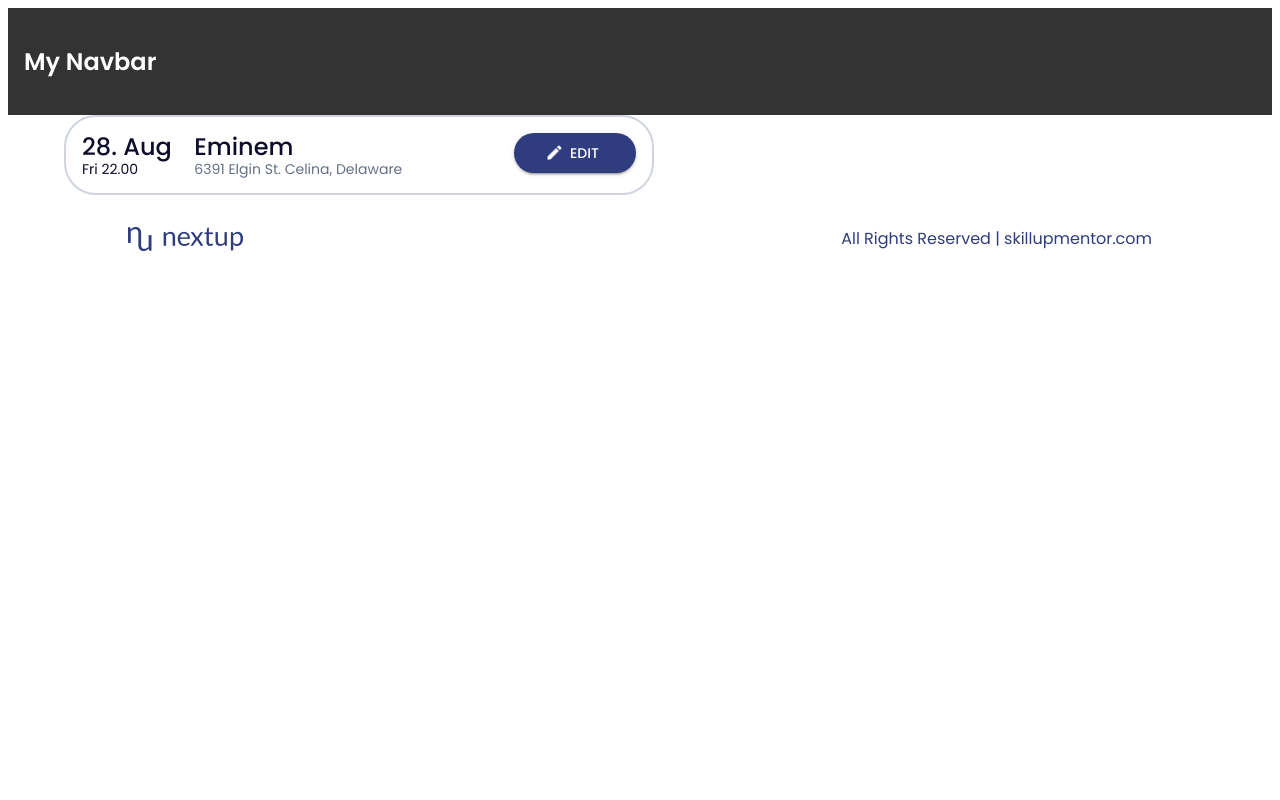
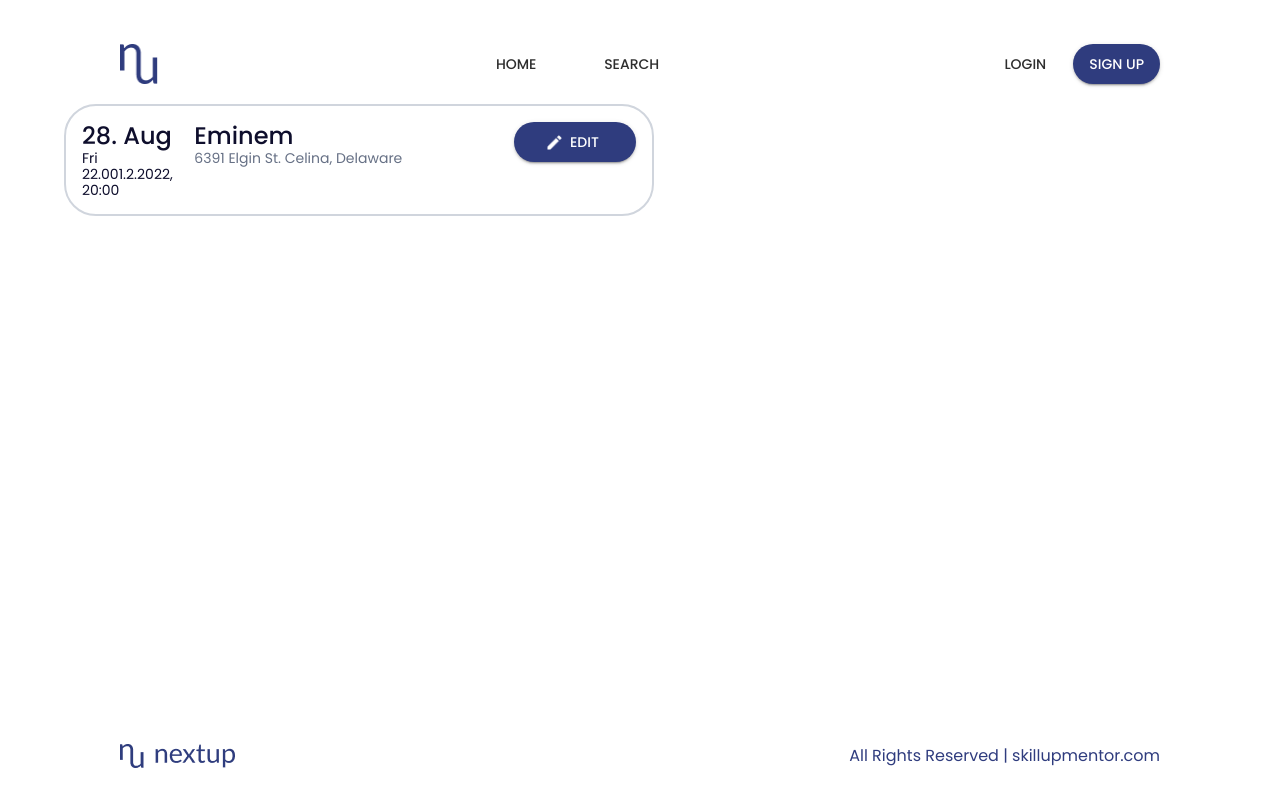
Before and after one commit to Jetrca92/nextup-frontend, a Next.js app: page / in a window 1280 px wide. Built offline with nearby package versions, Linux system fonts and the light colour scheme.

Commit message:
Complete navbar

```diff
--- a/src/app/layout.tsx
+++ b/src/app/layout.tsx
@@ -1,6 +1,6 @@
 import type { Metadata } from "next"
 import { Poppins } from 'next/font/google'
-import { Container, ThemeProvider } from "@mui/material"
+import { Box, Container, ThemeProvider } from "@mui/material"
 import theme from "@/theme/theme"
 import Navbar from "@/components/ui/Navbar"
 import Footer from "@/components/ui/Footer"
@@ -22,11 +22,13 @@
 }>) {
   return (
     <html lang="en">
-      <body className={poppins.className}>
+      <body className={poppins.className} style={{ margin: 0, padding: 0 }}>
         <ThemeProvider theme={theme}>
-          <Navbar />
-            <Container sx={{ bgcolor: "white" }}>{children}</Container>
-          <Footer />
+          <Box sx={{ display: "flex", flexDirection: "column", minHeight: "100vh" }}>
+            <Navbar />
+            <Container sx={{ bgcolor: "white", flex: 1 }}>{children}</Container>
+            <Footer />
+          </Box>
         </ThemeProvider>
       </body>
     </html>
--- a/src/components/EventCard.tsx
+++ b/src/components/EventCard.tsx
@@ -39,7 +39,7 @@
         }}
       >
         <Typography variant="h3">28. Aug</Typography>
-        <Typography variant="caption">Fri 22.00</Typography>
+        <Typography variant="caption">Fri 22.00{startDateTime}</Typography>
       </Box>
 
       {/* Title and location */}
--- a/src/components/ui/Footer.tsx
+++ b/src/components/ui/Footer.tsx
@@ -1,12 +1,11 @@
 import { Box, Typography } from '@mui/material'
-import Image from 'next/image'
 import { FC } from 'react'
 import FooterLogo from './images/FooterLogo'
 
 const Footer: FC = () => {
   return (
     <Box sx={{
-      padding: '32px 120px',
+      padding: { xs: "16px 24px", sm: "24px 48px", md: "32px 120px" },
       boxSizing: 'border-box',
       background: '#FFFFFF',
       width: '100%',
--- a/src/components/ui/Navbar.tsx
+++ b/src/components/ui/Navbar.tsx
@@ -1,10 +1,48 @@
+import { AppBar, Box, Button, Toolbar } from '@mui/material';
 import { FC } from 'react'
+import NavbarLogo from './images/NavbarLogo';
 
 const Navbar: FC = () => {
   return (
-    <nav style={{ padding: '1rem', background: '#333', color: '#fff' }}>
-      <h1>My Navbar</h1>
-    </nav>
+    <AppBar
+      position="static"
+      sx={{
+        width: "100%",
+        height: "104px",
+        backgroundColor: "transparent",
+        boxShadow: "none",
+        padding: { xs: "16px 24px", sm: "24px 48px", md: "32px 120px" },
+        boxSizing: 'border-box',
+      }}
+    >
+      <Toolbar
+        sx={{
+          display: "flex",
+          justifyContent: "space-between",
+          alignItems: "center",
+          height: "100%",
+          padding: "0px !important",
+        }}
+      >
+        <NavbarLogo />
+
+        <Box sx={{
+          display: "flex",
+          gap: "48px",
+        }}>
+          <Button variant='text' color='info'>Home</Button>
+          <Button variant='text' color='info'>Search</Button>
+        </Box>
+
+        <Box sx={{
+          display: "flex",
+          gap: "16px",
+        }}>
+          <Button variant='text' color='info'>Login</Button>
+          <Button variant='contained' color='primary'>Sign up</Button>
+        </Box>
+      </Toolbar>
+    </AppBar>
   )
 }
 
--- a/src/components/ui/images/FooterLogo.tsx
+++ b/src/components/ui/images/FooterLogo.tsx
@@ -4,7 +4,7 @@
 const FooterLogo: FC = () => {
   return (
     <Image
-      src="/images/logo.png"
+      src="/images/footer-logo.png"
       alt="Nextup Logo"
       width={115}
       height={24}
--- /dev/null
+++ b/src/components/ui/images/NavbarLogo.tsx
@@ -0,0 +1,15 @@
+import Image from "next/image"
+import { FC } from "react"
+
+const NavbarLogo: FC = () => {
+  return (
+    <Image
+      src="/images/navbar-logo.png"
+      alt="Nextup Logo"
+      width={38.1}
+      height={40}
+    />
+  )
+}
+
+export default NavbarLogo
```
Also changed, not shown: public/images/footer-logo.png (renamed from public/images/logo.png), public/images/navbar-logo.png (added).
